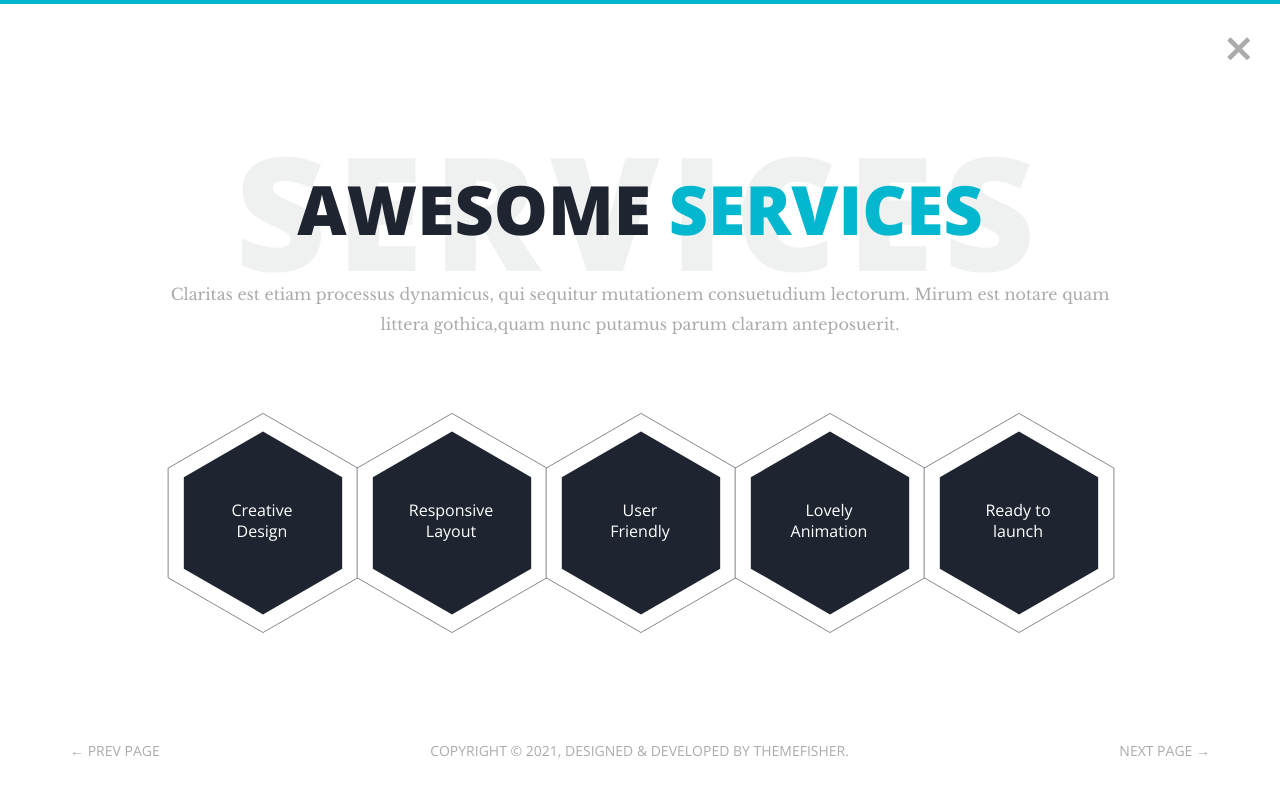
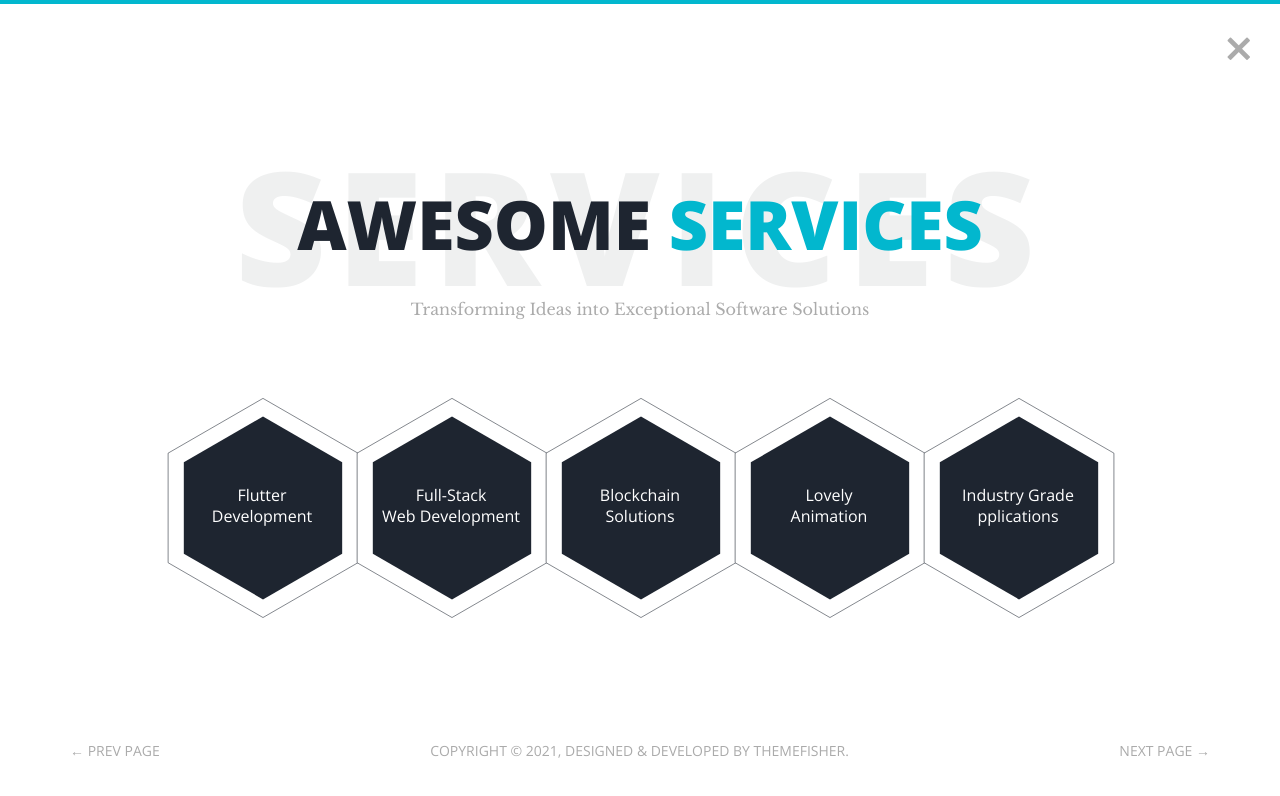
Before and after one commit to Noah-Liknaw/Portfolio, a plain HTML site: page services.html in a window 1280 px wide. Drawn offline with nearby package versions, Linux system fonts and the light colour scheme; files whose address does not match are found by name.

Commit message:
updated services page

```diff
--- a/services.html
+++ b/services.html
@@ -73,8 +73,9 @@ FACEBOOK: https://www.facebook.com/themefisher
           <div class="col-xs-12 col-lg-offset-1 col-lg-10">
             <div class="page-title text-center">
               <h2>Awesome <span class="primary">Services</span> <span class="title-bg">Services</span></h2>
-              <p>Claritas est etiam processus dynamicus, qui sequitur mutationem consuetudium lectorum. Mirum est
-                notare quam littera gothica,quam nunc putamus parum claram anteposuerit.</p>
+              <p>Transforming Ideas into Exceptional Software Solutions
+
+              </p>
             </div>
 
             <div class="hexagon-menu services clear">
@@ -92,9 +93,10 @@ FACEBOOK: https://www.facebook.com/themefisher
                   <div class="icon">
                     <i class="et-line icon-lightbulb"></i>
                   </div>
-                  <h4>Creative <br> Design</h4>
-                  <p>Claritas est etiam processus dynamicus, qui sequitur mutationem consue.</p>
-                </div>
+                  <h4>Flutter<br> Development</h4>
+                <p>
+                  I Build cross-platform mobile applications with Flutter, delivering seamless user experiences on both iOS and Android devices.
+                </p>                </div>
               </div>
               <div class="service-hex">
 
@@ -110,9 +112,10 @@ FACEBOOK: https://www.facebook.com/themefisher
                   <div class="icon">
                     <i class="et-line icon-mobile"></i>
                   </div>
-                  <h4>Responsive <br> Layout</h4>
-                  <p>Claritas est etiam processus dynamicus, qui sequitur mutationem consue.</p>
-                </div>
+                  <h4>Full-Stack  <br> Web Development</h4>
+                <p>
+                  I Create dynamic and responsive websites, utilizing modern frameworks and technologies for enhanced functionality and user engagement.
+                </p>                </div>
               </div>
               <div class="service-hex">
 
@@ -128,9 +131,10 @@ FACEBOOK: https://www.facebook.com/themefisher
                   <div class="icon">
                     <i class="et-line icon-profile-male"></i>
                   </div>
-                  <h4>User <br> Friendly</h4>
-                  <p>Claritas est etiam processus dynamicus, qui sequitur mutationem consue.</p>
-                </div>
+                  <h4>Blockchain  <br> Solutions</h4>
+                <p>
+                  I Develop decentralized applications (DApps) and implementing blockchain technology to enable secure and transparent transactions
+                </p>                </div>
               </div>
               <div class="service-hex">
 
@@ -147,7 +151,7 @@ FACEBOOK: https://www.facebook.com/themefisher
                     <i class="et-line icon-heart"></i>
                   </div>
                   <h4>Lovely <br> Animation</h4>
-                  <p>Claritas est etiam processus dynamicus, qui sequitur mutationem consue.</p>
+                  <p>I incorporate delightful and captivating animations into my applications</p>
                 </div>
               </div>
               <div class="service-hex">
@@ -164,9 +168,10 @@ FACEBOOK: https://www.facebook.com/themefisher
                   <div class="icon">
                     <i class="et-line icon-hotairballoon"></i>
                   </div>
-                  <h4>Ready to <br> launch</h4>
-                  <p>Claritas est etiam processus dynamicus, qui sequitur mutationem consue.</p>
-                </div>
+                  <h4>Industry Grade <br> <Adr></Adr>pplications</h4>
+                <p>
+                  I develop high-quality, industry-grade applications that meet the rigorous standards and requirements of professionals
+                </p>                </div>
               </div>
             </div>
 
```
